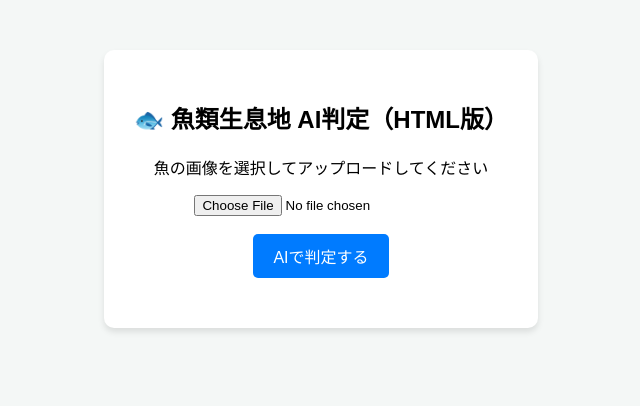
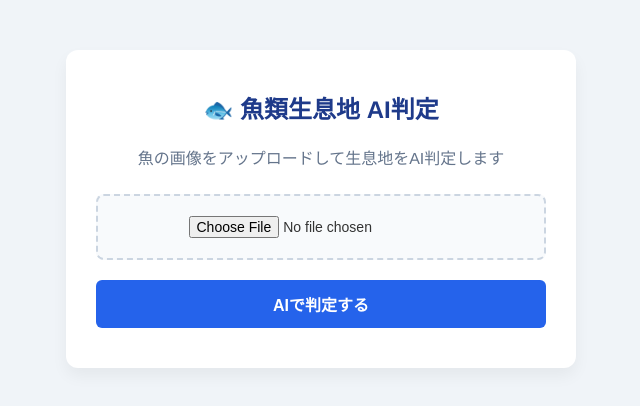
Before and after one commit to Yamato-Mizuno/fish-Web, a plain HTML site: page index.html in a window 1280 px wide. Shown: the whole page, without its empty margins (319-959 px from the left). Drawn offline with Linux system fonts and the light colour scheme.

Commit message:
update index.html for local backend

```diff
--- a/index.html
+++ b/index.html
@@ -5,20 +5,74 @@
     <meta name="viewport" content="width=device-width, initial-scale=1.0">
     <title>魚類分類 AIアプリ</title>
     <style>
-        body { font-family: sans-serif; text-align: center; background: #f4f7f6; margin-top: 50px; }
-        .container { background: white; padding: 30px; border-radius: 10px; display: inline-block; box-shadow: 0 4px 6px rgba(0,0,0,0.1); }
-        button { background: #007BFF; color: white; border: none; padding: 10px 20px; font-size: 16px; border-radius: 5px; cursor: pointer; }
-        button:hover { background: #0056b3; }
-        #result { margin-top: 20px; font-size: 18px; font-weight: bold; color: #333; }
+        body {
+            font-family: 'Helvetica Neue', Arial, sans-serif;
+            text-align: center;
+            background: #f0f4f8;
+            color: #333;
+            margin: 0;
+            padding: 50px 20px;
+        }
+        .container {
+            background: white;
+            padding: 40px 30px;
+            border-radius: 12px;
+            display: inline-block;
+            box-shadow: 0 8px 16px rgba(0,0,0,0.05);
+            max-width: 450px;
+            width: 100%;
+        }
+        h2 {
+            color: #1e3a8a;
+            margin-top: 0;
+        }
+        .upload-box {
+            border: 2px dashed #cbd5e1;
+            padding: 20px;
+            border-radius: 8px;
+            background: #f8fafc;
+            margin-bottom: 20px;
+        }
+        input[type="file"] {
+            font-size: 14px;
+        }
+        button {
+            background: #2563eb;
+            color: white;
+            border: none;
+            padding: 12px 24px;
+            font-size: 16px;
+            font-weight: bold;
+            border-radius: 6px;
+            cursor: pointer;
+            transition: background 0.2s;
+            width: 100%;
+        }
+        button:hover {
+            background: #1d4ed8;
+        }
+        #result {
+            margin-top: 25px;
+            padding: 15px;
+            border-radius: 6px;
+            background: #eff6ff;
+            font-size: 18px;
+            font-weight: bold;
+            color: #1e40af;
+            display: none; /* 初期状態は非表示 */
+        }
     </style>
 </head>
 <body>
 
 <div class="container">
-    <h2>🐟 魚類生息地 AI判定（HTML版）</h2>
-    <p>魚の画像を選択してアップロードしてください</p>
+    <h2>🐟 魚類生息地 AI判定</h2>
+    <p style="color: #64748b; margin-bottom: 25px;">魚の画像をアップロードして生息地をAI判定します</p>
 
-    <input type="file" id="imageInput" accept="image/*"><br><br>
+    <div class="upload-box">
+        <input type="file" id="imageInput" accept="image/*">
+    </div>
+
     <button onclick="uploadImage()">AIで判定する</button>
 
     <div id="result"></div>
@@ -29,29 +83,48 @@
         const input = document.getElementById('imageInput');
         const resultDiv = document.getElementById('result');
 
+        // 画像が選択されていない場合のチェック
         if (input.files.length === 0) {
             alert('画像を選択してください！');
             return;
         }
 
-        resultDiv.innerText = "解析中...";
+        // 結果エリアを表示して「解析中」にする
+        resultDiv.style.display = "block";
+        resultDiv.style.background = "#f1f5f9";
+        resultDiv.style.color = "#475569";
+        resultDiv.innerText = "⏳ AIが画像を解析中...";
 
-        // 送信データの作成
+        // サーバーに送る形式にデータをまとめる
         const formData = new FormData();
         formData.append('file', input.files[0]);
 
         try {
-            // Pythonのサーバー(FastAPI)にデータを送信
+            // 🎯 大和さんのMacのローカルサーバー(FastAPI)にデータを送信
             const response = await fetch('http://127.0.0.1:8000/predict', {
                 method: 'POST',
                 body: formData
             });
+
+            if (!response.ok) {
+                throw new Error('サーバー側でエラーが発生しました。');
+            }
+
             const data = await response.json();
 
-            // 結果を画面に表示
-            resultDiv.innerHTML = `判定結果: <span style="color:#007BFF;">${data.result_name}</span><br>確信度: ${data.confidence}%`;
+            // 判定に成功したら結果と確信度を表示
+            resultDiv.style.background = "#eff6ff";
+            resultDiv.style.color = "#1e40af";
+            resultDiv.innerHTML = `
+                <div style="font-size: 14px; color: #64748b; margin-bottom: 5px;">判定結果</div>
+                <div style="font-size: 22px; margin-bottom: 10px;">${data.result_name}</div>
+                <div style="font-size: 15px; font-weight: normal; color: #475569;">確信度: ${data.confidence}%</div>
+            `;
         } catch (error) {
-            resultDiv.innerText = "エラーが発生しました。サーバーが起動しているか確認してください。";
+            // サーバーが起動していない等のエラー処理
+            resultDiv.style.background = "#fef2f2";
+            resultDiv.style.color = "#991b1b";
+            resultDiv.innerText = "❌ エラー: Macのターミナルで uvicorn が起動しているか確認してください。";
             console.error(error);
         }
     }
```
